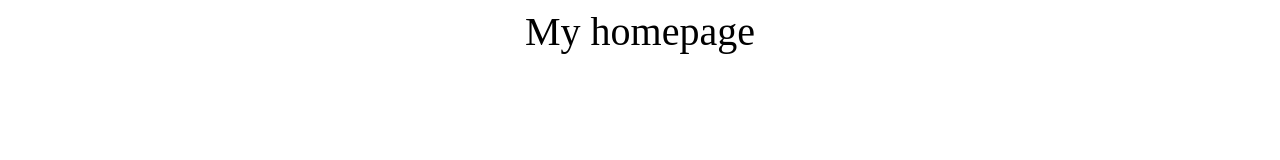
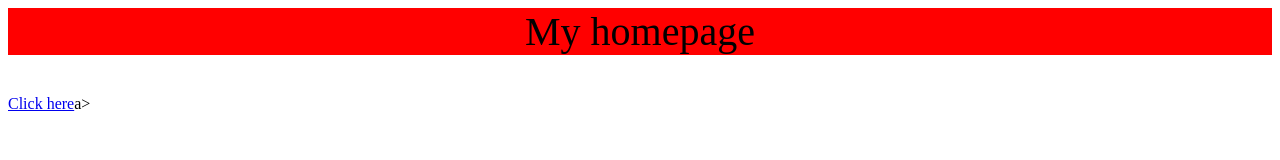
Before and after one commit to 1-dtpham/Website, a plain HTML site: page index.html in a window 1280 px wide. Drawn offline with Linux system fonts and the light colour scheme.

Commit message:
Update index.html

```diff
--- a/index.html
+++ b/index.html
@@ -5,12 +5,12 @@
 <style>
 	.heading {text-align:center;
 		  font-size:30pt;
-		  background-color:light blue
+		  background-color:red
 		 }
 </style>
 </head>
 <body>
 <p class="heading">My homepage</p>
-
+<a href="https://1-dtpham.github.io/Website2/">Click here</a>a>
 </body>
 </html>
```
